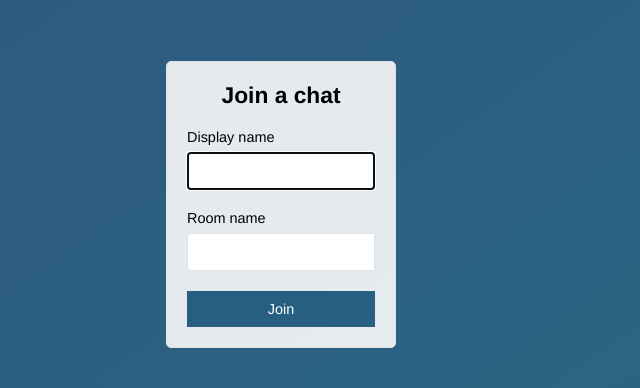
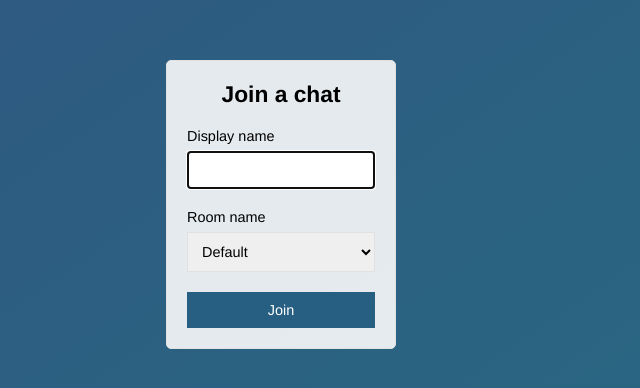
Before and after one commit to lkatkus/Personal-Node-4-ChatApp, a website: page public/index.html in a window 1280 px wide. Shown: the part 196-584 px from the top of the page, without its empty margins (359-999 px from the left). Drawn offline with Linux system fonts and the light colour scheme.

Commit message:
added selectors for rooms

```diff
--- a/public/index.html
+++ b/public/index.html
@@ -28,7 +28,11 @@
 
                 <div class="form-field">
                     <label for="room">Room name</label>
-                    <input type="text" name="room"/>
+                    <select name="room" id="room">
+                        <option value="default">Default</option>
+                        <option value="test">Test</option>
+                        <option value="misc">Misc</option>
+                    </select>
                 </div>
 
                 <div class="form-field">
```
Also changed, not shown: public/js/chat.js (+9 -3 lines).
